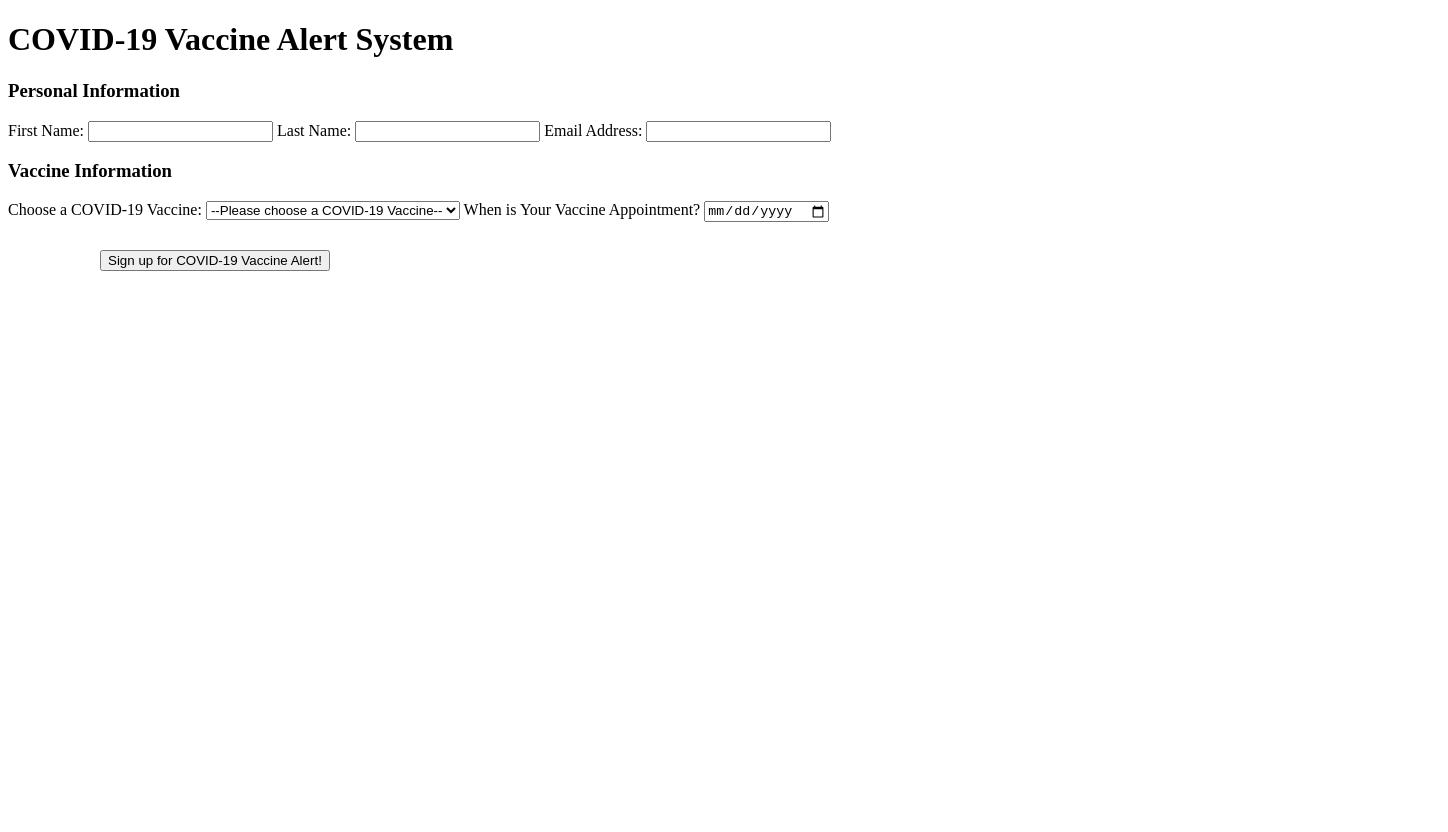
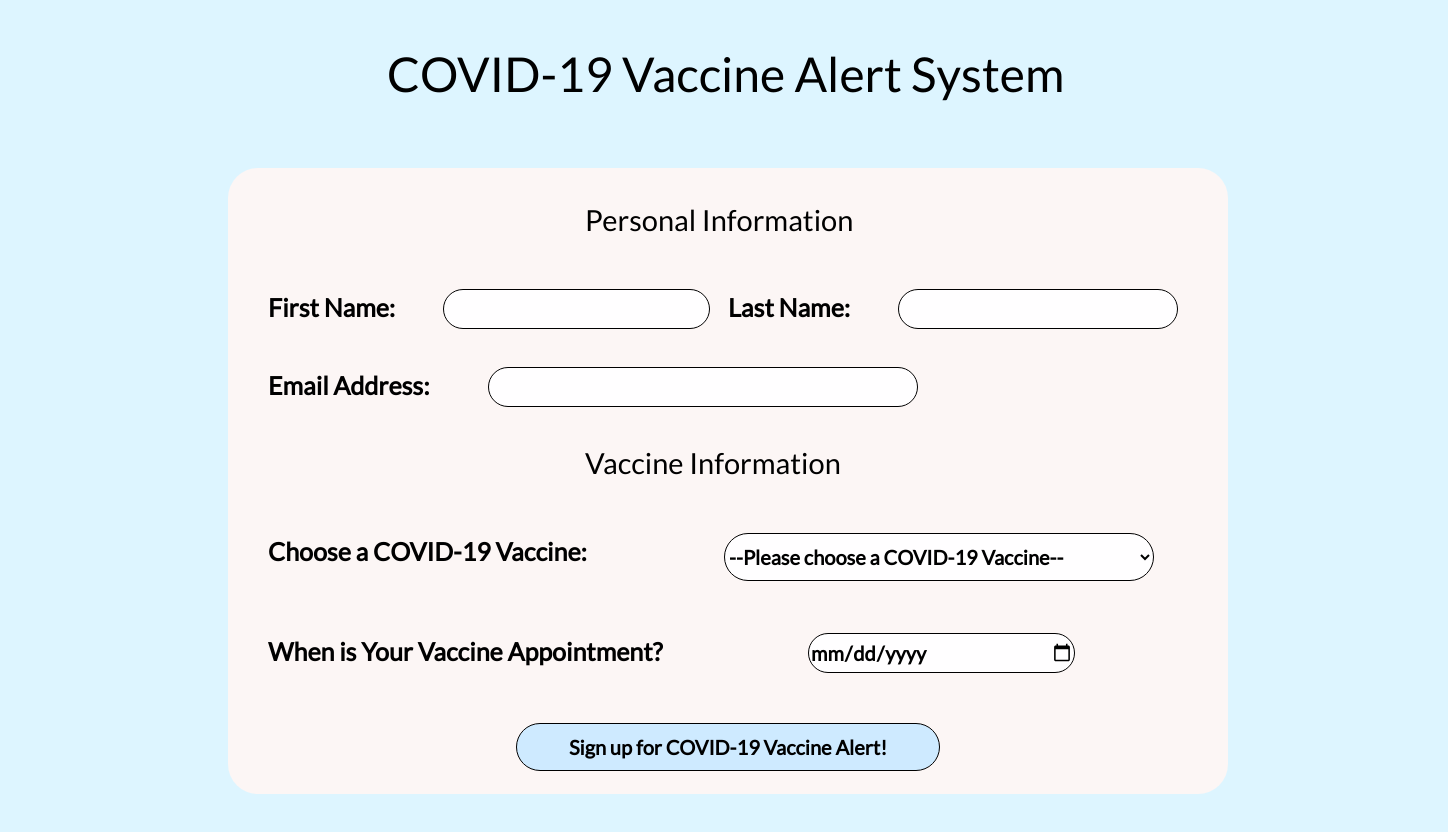
Before and after one commit to vrund1999/375_group_project, a plain HTML site: page alert.html in a window 1280 px wide. Shown: the whole page, 1448 px wide, since content can reach past the window. Before the commit the page ends 800 px from the top, so only its background shows below. Drawn offline with Linux system fonts and the light colour scheme.

Commit message:
changes to style for alert page.

```diff
--- a/alert.html
+++ b/alert.html
@@ -1,13 +1,10 @@
 <!DOCTYPE html>
 <html>
 <head>
-    <style>
-        button {
-        position: absolute;
-        left: 100px;
-        top: 250px;
-      }
-    </style>
+  <link rel="stylesheet" type="text/css" href="//fonts.googleapis.com/css?family=Lato" />
+  <link href="style.css" rel="stylesheet" type="text/css" />
+
+
 	<meta charset="utf-8">
 	<title>COVID-19 Vaccine Alert</title>
 </head>
@@ -15,27 +12,27 @@
 
 <h1>COVID-19 Vaccine Alert System</h1>
 
-<div>
+<div class="information">
 	<div>
         <h3>Personal Information</h3>
-		<label name="firstName">First Name:</label>
+		<label name="firstName" id="fName">First Name:</label>
 		<input type="text" id="firstName">
-        <label name="lastName">Last Name:</label>
+        <label name="lastName" id="lName">Last Name:</label>
 		<input type="text" id="lastName">
-        <label name="email">Email Address:</label>
+        <label name="email" id="eMl">Email Address:</label>
 		<input type="email" id="email">
 	</div>
 	<div>
-		<h3>Vaccine Information</h3>
-        <label for="cars">Choose a COVID-19 Vaccine:</label>
+		<h3 class="Vaccine-information">Vaccine Information</h3>
+        <label for="cars" id="car">Choose a COVID-19 Vaccine:</label>
         <select name="vaccineType" id="vaccineType">
-            <option value="">--Please choose a COVID-19 Vaccine--</option>
+            <option value="" class="optionss">--Please choose a COVID-19 Vaccine--</option>
             <option value="pfizer">Pfizer</option>
             <option value="moderna">Moderna</option>
             <option value="johnsonAndjohnson">Johnson and Johnson</option>
         </select>
 
-        <label name="vaccineDate">When is Your Vaccine Appointment?</label>
+        <label name="vaccineDate" id="vaccineDatelabel">When is Your Vaccine Appointment?</label>
 		<input type="date" id="vaccineDate">
 	</div>
 </div>
@@ -43,4 +40,5 @@
 <button id="signup">Sign up for COVID-19 Vaccine Alert!</button>
 
 </body>
+
 </html>
--- /dev/null
+++ b/style.css
@@ -0,0 +1,250 @@
+    body{
+          position: relative;
+          width: 1440px;
+          height: 900px;
+
+          background: rgba(198, 238, 255, 0.58);
+        }
+        .information{
+          position: absolute;
+          width: 1000px;
+          height: 626px;
+          left: 220px;
+          top: 160px;
+
+          background: #FCF6F5;
+          border-radius: 30px;
+
+        }
+        h1{
+          position: absolute;
+          width: 682px;
+          height: 97px;
+          left: 379px;
+          top: 5px;
+
+          font-family: Lato;
+          font-style: normal;
+          font-weight: 500;
+          font-size: 48px;
+          line-height: 58px;
+
+          color: #000000;
+
+        }
+        h3{
+          position: absolute;
+          width: 334px;
+          height: 65px;
+          left: 357px;
+          top: 1px;
+
+          font-family: Lato;
+          font-style: normal;
+          font-weight: 500;
+          font-size: 29px;
+          line-height: 43px;
+
+          color: #000000;
+
+        }
+        #fName{
+       position: absolute;
+        width: 164px;
+        height: 56px;
+        left: 40px;
+        top: 121px;
+
+        font-family: Lato;
+        font-style: normal;
+        font-weight: 600;
+        font-size: 25px;
+        line-height: 36px;
+
+        color: #000000;
+
+        }
+        #firstName{
+         position: absolute;
+          width: 267px;
+          height: 40px;
+          left: 215px;
+          top: 121px;
+          background: #FFFEFF;
+          border: 1px solid #000000;
+          box-sizing: border-box;
+          border-radius: 30px;
+          font-family: Lato;
+          font-style: normal;
+          font-weight: 600;
+          font-size: 20px;
+          line-height: 36px;
+
+        }
+        #lName{
+          position: absolute;
+          width: 157px;
+          height: 56px;
+          left: 500px;
+          top: 121px;
+
+          font-family: Lato;
+          font-style: normal;
+          font-weight: 600;
+          font-size: 25px;
+          line-height: 36px;
+
+          color: #000000;
+        }
+        #lastName{
+          position: absolute;
+          width: 280px;
+          height: 40px;
+          left: 670px;
+          top: 121px;
+
+          background: #FFFEFF;
+          border: 1px solid #000000;
+          box-sizing: border-box;
+          border-radius: 30px;
+          font-family: Lato;
+          font-style: normal;
+          font-weight: 600;
+          font-size: 20px;
+          line-height: 36px;
+        }
+        #eMl{
+          position: absolute;
+          width: 208px;
+          height: 56px;
+          left: 40px;
+          top: 199px;
+
+          font-family: Lato;
+          font-style: normal;
+          font-weight: 600;
+          font-size: 25px;
+          line-height: 36px;
+
+          color: #000000;
+        }
+        #email{
+          position: absolute;
+          width: 430px;
+          height: 40px;
+          left: 260px;
+          top: 199px;
+
+          background: #FFFEFF;
+          border: 1px solid #000000;
+          box-sizing: border-box;
+          border-radius: 30px;
+          font-family: Lato;
+          font-style: normal;
+          font-weight: 600;
+          font-size: 20px;
+          line-height: 36px;
+        }
+        .Vaccine-information{
+          position: absolute;
+          width: 334px;
+          height: 65px;
+          left: 357px;
+          top: 244px;
+
+          font-family: Lato;
+          font-style: normal;
+          font-weight: 500;
+          font-size: 29px;
+          line-height: 43px;
+
+          color: #000000;
+        }
+        #car{
+          position: absolute;
+          width: 409px;
+          height: 56px;
+          left: 40px;
+          top: 365px;
+
+          font-family: Lato;
+          font-style: normal;
+          font-weight: 600;
+          font-size: 25px;
+          line-height: 36px;
+
+          color: #000000;
+        }
+        #vaccineType{
+          position: absolute;
+         width: 430px;
+          height: 48px;
+          left: 496px;
+          top: 365px;
+
+          background: #FFFEFF;
+          border: 1px solid #000000;
+          box-sizing: border-box;
+          border-radius: 30px;
+          font-family: Lato;
+          font-style: normal;
+          font-weight: 600;
+          font-size: 20px;
+          line-height: 36px;
+        }
+        #vaccineDatelabel{
+        position: absolute;
+        width: 507px;
+        height: 56px;
+        left: 40px;
+        top: 465px;
+
+        font-family: Lato;
+        font-style: normal;
+        font-weight: 600;
+        font-size: 25px;
+        line-height: 36px;
+
+        color: #000000;
+
+        }
+        #vaccineDate{
+          position: absolute;
+          width: 267px;
+          height: 40px;
+          left: 580px;
+          top: 465px;
+
+          background: #FFFEFF;
+          border: 1px solid #000000;
+          box-sizing: border-box;
+          border-radius: 30px;
+          font-family: Lato;
+          font-style: normal;
+          font-weight: 600;
+          font-size: 20px;
+          line-height: 36px;
+        }
+        #signup{
+        position: absolute;
+        width: 424px;
+        height: 48px;
+        left: 508px;
+        top: 715px;
+
+        background: #CEEAFF;
+        border: 1px solid #000000;
+        box-sizing: border-box;
+        border-radius: 30px;
+        }
+        button {
+        position: absolute;
+        left: 100px;
+        top: 250px;
+        font-family: Lato;
+        font-style: normal;
+        font-weight: 600;
+        font-size: 20px;
+        line-height: 36px;
+
+      }
```
Also changed, not shown: 1 other file.
